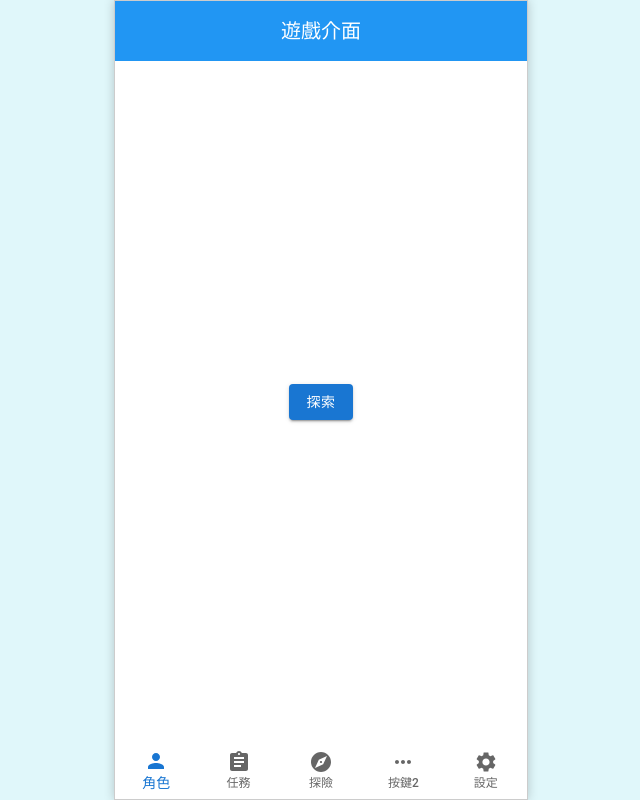
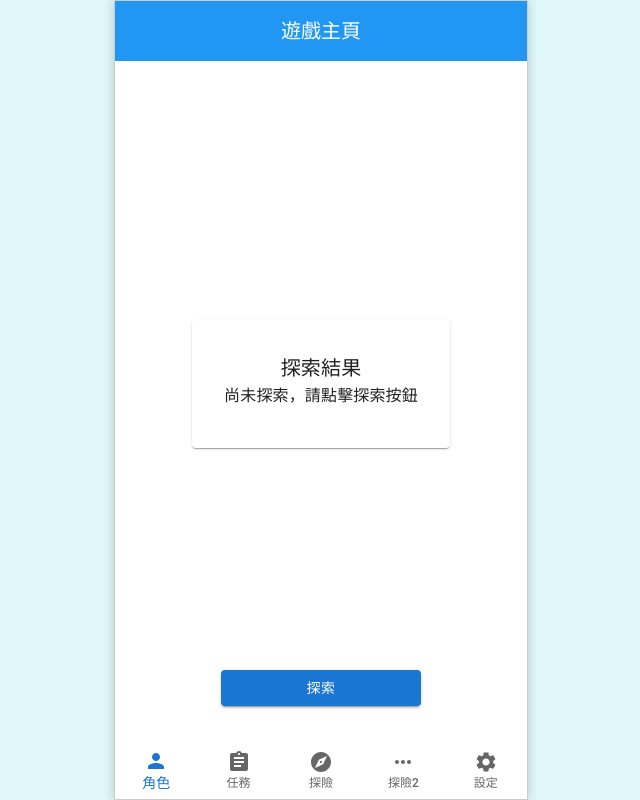
Before and after one commit to rnjacky777/game_vue_fe, a React (Vite) app: page /game in a window 1280 px wide. Shown: the whole page, without its empty margins (319-959 px from the left). Built offline with nearby package versions, Linux system fonts and the light colour scheme; sample sign-in values are in the browser's storage.

Commit message:
Feature : Move explore page out from gameinterface

```diff
--- a/src/App.jsx
+++ b/src/App.jsx
@@ -4,6 +4,7 @@ import Home from "./pages/Home";
 import GameInterface from "./pages/GameInterface";
 import Settings from "./pages/Settings"
 import EmptyPage from "./pages/empty"
+import ExplorePage from "./pages/Explore"
 function App() {
   return (
     <BrowserRouter>
@@ -11,8 +12,10 @@ function App() {
         <Route path="/" element={<Home />} />
         <Route path="/login" element={<Login />} />
         <Route path="/game" element={<GameInterface />}>
+          <Route path="" element={<ExplorePage />} />
           <Route path="settings" element={<Settings />} />
           <Route path="empty" element={<EmptyPage />} />
+          <Route path="explore" element={<ExplorePage />} />
         </Route>
       </Routes>
     </BrowserRouter>
--- /dev/null
+++ b/src/pages/Explore.jsx
@@ -0,0 +1,62 @@
+import React, { useState } from "react";
+import {
+  Box,
+  Button,
+  Card,
+  CardContent,
+  Typography,
+} from "@mui/material";
+
+
+const events = [
+  "你發現了一個寶箱，獲得了稀有道具！",
+  "你遭遇了一隻怪物，準備戰鬥！",
+  "你撿到了一些金幣。",
+  "你中了陷阱，失去了一些生命值。",
+  "你遇到了一位神秘商人。",
+  "你獲得了短暫的力量提升效果！",
+];
+function ExplorePage() {
+  const [eventMessage, setEventMessage] = useState("尚未探索，請點擊探索按鈕");
+  const handleExplore = () => {
+    const randomEvent = events[Math.floor(Math.random() * events.length)];
+    setEventMessage(randomEvent);
+  };
+  return (
+    <Box
+      display="flex"
+      flexDirection="column"
+      justifyContent="space-between"
+      alignItems="center"
+      minHeight="80vh"
+      padding={2}>
+      <Box
+        display="flex"
+        justifyContent="center"
+        alignItems="center"
+        flexGrow={1} // 這讓 Card 垂直居中
+        width="100%"
+      >
+        {eventMessage && (
+          <Card className="event-card" sx={{ width: "100%", maxWidth: 400 }}>
+            <CardContent>
+              <Typography variant="h6">探索結果</Typography>
+              <Typography variant="body1" className="mt-2">{eventMessage}</Typography>
+            </CardContent>
+          </Card>
+        )}
+      </Box>
+      <Button
+        variant="contained"
+        color="primary"
+        onClick={handleExplore}
+        className="explore-button"
+        sx={{ width: "100%", maxWidth: 200 }}
+      >
+        探索
+      </Button>
+    </Box>
+
+  );
+}
+export default ExplorePage;
--- a/src/pages/GameInterface.jsx
+++ b/src/pages/GameInterface.jsx
@@ -1,30 +1,15 @@
 import React, { useState, useEffect } from "react";
 import {
   BottomNavigation,
-  BottomNavigationAction,
-  Button,
-  Card,
-  CardContent,
-  Typography,
+  BottomNavigationAction
 } from "@mui/material";
 import { Person, Assignment, MoreHoriz, Settings, Explore } from "@mui/icons-material";
 import { getAuthToken } from "../services/auth";
-import { useNavigate, Routes, Route, Link } from "react-router-dom";  // 用於路由切換
-import SettingPage from "./Settings"
-import EmptyPage from "./empty"
+import { useNavigate, Link, Outlet } from "react-router-dom";  // 用於路由切換
 
-const events = [
-  "你發現了一個寶箱，獲得了稀有道具！",
-  "你遭遇了一隻怪物，準備戰鬥！",
-  "你撿到了一些金幣。",
-  "你中了陷阱，失去了一些生命值。",
-  "你遇到了一位神秘商人。",
-  "你獲得了短暫的力量提升效果！",
-];
 
 const GameInterface = () => {
   const [selectedTab, setSelectedTab] = useState("character");
-  const [eventMessage, setEventMessage] = useState("");
   const [user, setUser] = useState(null);
   const navigate = useNavigate();
 
@@ -37,50 +22,20 @@ const GameInterface = () => {
   if (!user) return <div>正在載入...</div>;
 
   const getHeaderTitle = () => {
-    if (location.pathname === "/game") {
-      return "遊戲介面";
-    } else if (location.pathname === "/game/settings") {
-      return "設置";
-    } else if (location.pathname === "/game/Character") {
-      return "角色選擇";
-    }
-    return "尚未完成";
-  };
+    const pathTitles = {
+      "/game/explore": "探索頁面",
+      "/game/": "探索頁面",
+      "/game/settings": "設定頁面",
+    };
 
-  const handleExplore = () => {
-    const randomEvent = events[Math.floor(Math.random() * events.length)];
-    setEventMessage(randomEvent);
+    return pathTitles[location.pathname] || "遊戲主頁";
   };
 
   return (
     <div className="game-container">
       <header className="header">{getHeaderTitle()}</header> {/* 動態顯示標題 */}
-
       <div className="content">
-        <Routes>
-          <Route path="settings" element={<SettingPage />} />
-          <Route path="empty" element={<EmptyPage />} />
-          <Route path="/" element={
-            <>
-              {eventMessage && (
-                <Card className="event-card">
-                  <CardContent>
-                    <Typography variant="h6">探索結果</Typography>
-                    <Typography variant="body1" className="mt-2">{eventMessage}</Typography>
-                  </CardContent>
-                </Card>
-              )}
-              <Button
-                variant="contained"
-                color="primary"
-                onClick={handleExplore}
-                className="explore-button"
-              >
-                探索
-              </Button>
-            </>
-          } />
-        </Routes>
+        <Outlet />
       </div>
 
       <BottomNavigation
@@ -108,14 +63,14 @@ const GameInterface = () => {
           value="Explore"
           icon={<Explore />}
           component={Link} // 用 Link 來實現路由切換
-          to="" // 定義路由
+          to="explore" // 定義路由
         />
         <BottomNavigationAction
-          label="按鍵2"
-          value="button2"
+          label="探險2"
+          value="Explore"
           icon={<MoreHoriz />}
           component={Link} // 用 Link 來實現路由切換
-          to="empty" // 定義路由
+          to="explore" // 定義路由
         />
         <BottomNavigationAction
           label="設定"
```
Also changed, not shown: src/services/auth.js (indentation only).
